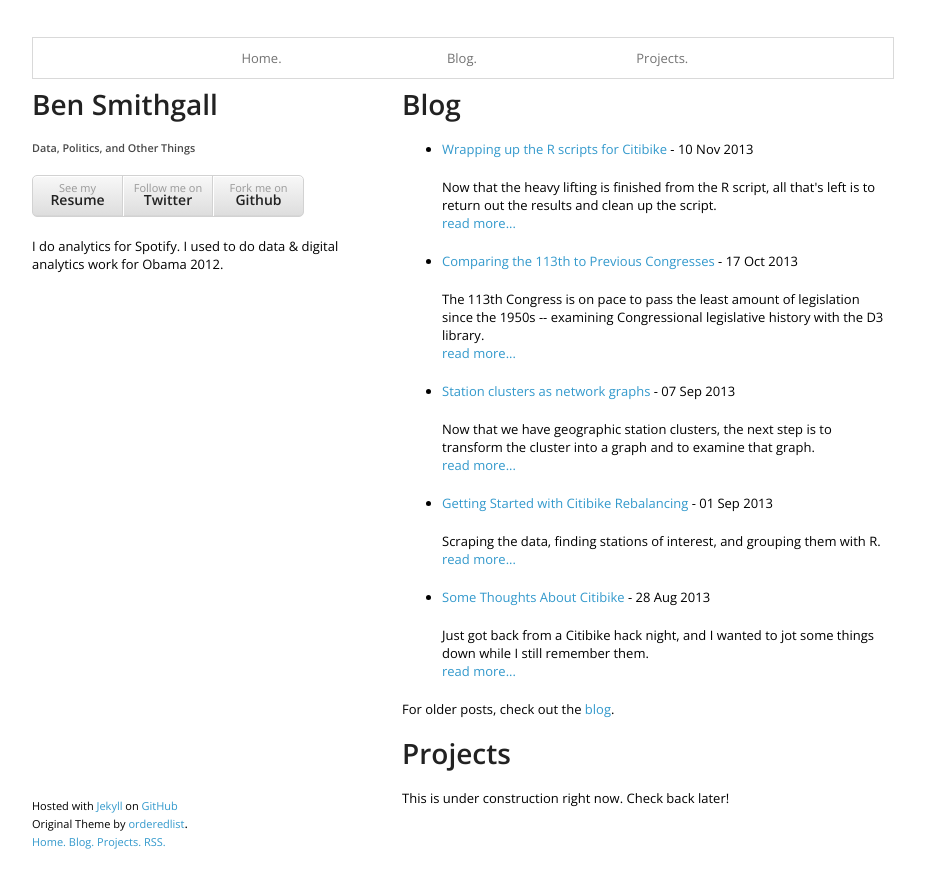
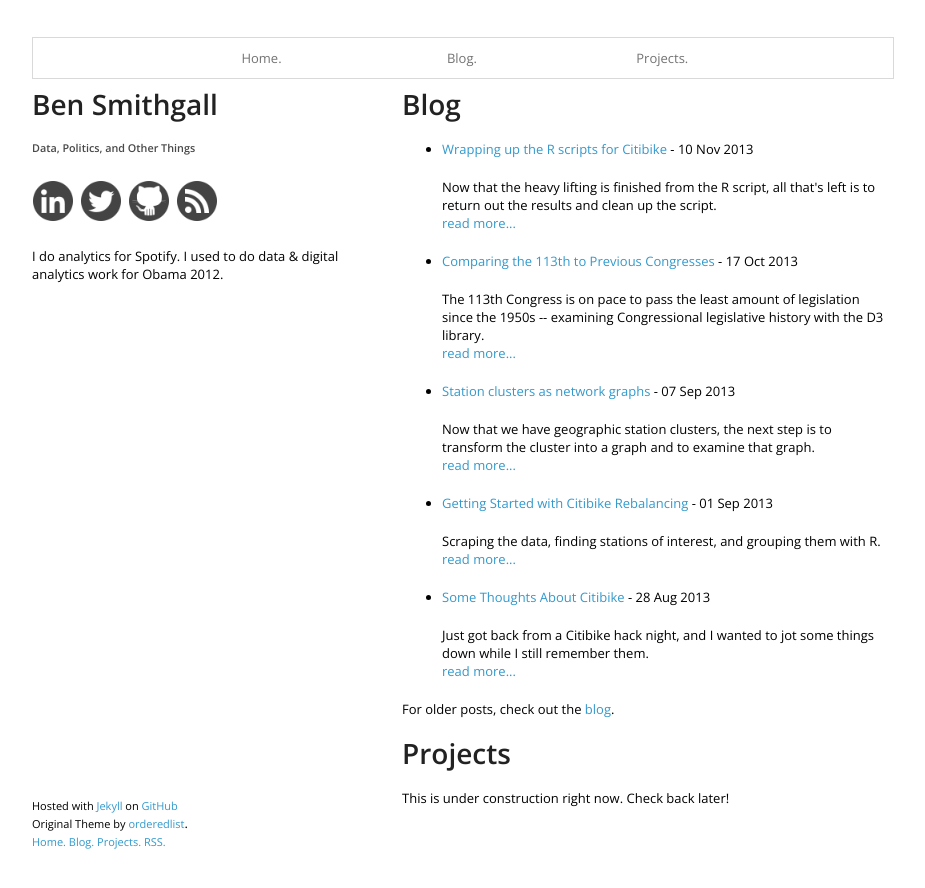
Before and after one commit to bsmithgall/bsmithgall.github.io, a Jekyll site: the page built from index.html, in a window 1280 px wide. Shown: the top 888 px of the page, without its empty margins (178-1103 px from the left). Built offline with Jekyll 4.4.1, drawn with Linux system fonts in a browser that asks for light colours; Markdown is read by kramdown in place of the engine named in the settings.

Commit message:
added icons to the site

```diff
--- a/_layouts/layout.html
+++ b/_layouts/layout.html
@@ -53,9 +53,10 @@ layout: none
 	  <h1>Ben Smithgall</h1>
 	  <h5>Data, Politics, and Other Things</h5>
 	  <ul>
-	    <li><a href="http://linkedin.com/in/bsmithgall">See my <strong>Resume</strong></a></li>
-	    <li><a href="http://twitter.com/bsmithgall">Follow me on<strong>Twitter</strong></a></li>
-	    <li><a href="http://github.com/bsmithgall">Fork me on <strong>Github</strong></a></li>
+	    <li><a alt="LinkedIn" title="LinkedIn Profile" href="http://linkedin.com/in/bsmithgall"><img src="/images/linkedin.png" /></a></li>
+	    <li><a alt="Twitter" title="Follow me on Twitter" href="http://twitter.com/bsmithgall"><img src="/images/twitter.png" /></a></li>
+	    <li><a alt="Github" title="Github" href="http://github.com/bsmithgall"><img src="/images/github.png" /></a></li>
+      <li><a alt="RSS" title="Get the RSS Feed" href="http://bensmithgall.com/feed.xml"><img src="/images/rss.png" /></a></li>
 	  </ul>
 	  <p>I do analytics for Spotify. I used to do data & digital analytics work for Obama 2012.</p>
 	</header>
--- a/stylesheets/styles.css
+++ b/stylesheets/styles.css
@@ -155,29 +155,18 @@ header {
 
 header ul {
   list-style:none;
-  height:40px;
-
+  height:42px;
   padding:0;
-
-  background: #eee;
-  background: -moz-linear-gradient(top, #f8f8f8 0%, #dddddd 100%);
-  background: -webkit-gradient(linear, left top, left bottom, color-stop(0%,#f8f8f8), color-stop(100%,#dddddd));
-  background: -webkit-linear-gradient(top, #f8f8f8 0%,#dddddd 100%);
-  background: -o-linear-gradient(top, #f8f8f8 0%,#dddddd 100%);
-  background: -ms-linear-gradient(top, #f8f8f8 0%,#dddddd 100%);
-  background: linear-gradient(top, #f8f8f8 0%,#dddddd 100%);
-
   border-radius:5px;
-  border:1px solid #d2d2d2;
-  box-shadow:inset #fff 0 1px 0, inset rgba(0,0,0,0.03) 0 -1px 0;
   width:270px;
+  padding-bottom:10px;
 }
 
 header li {
-  width:89px;
+  width:42px;
   float:left;
-  border-right:1px solid #d2d2d2;
-  height:40px;
+  height:42px;
+  padding-right:6px;
 }
 
 header ul a {
@@ -188,21 +177,16 @@ header ul a {
   text-align:center;
   padding-top:6px;
   height:40px;
+  width:inherit;
+}
+
+header ul li a img {
+  height: 40px;
 }
 
 strong {
   color:#222;
   font-weight:700;
-}
-
-header ul li + li {
-  width:88px;
-  border-left:1px solid #fff;
-}
-
-header ul li + li + li {
-  border-right:none;
-  width:89px;
 }
 
 header ul a strong {
```
Also changed, not shown: images/github.png (added), images/linkedin.png (added), images/rss.png (added), images/twitter.png (added).
